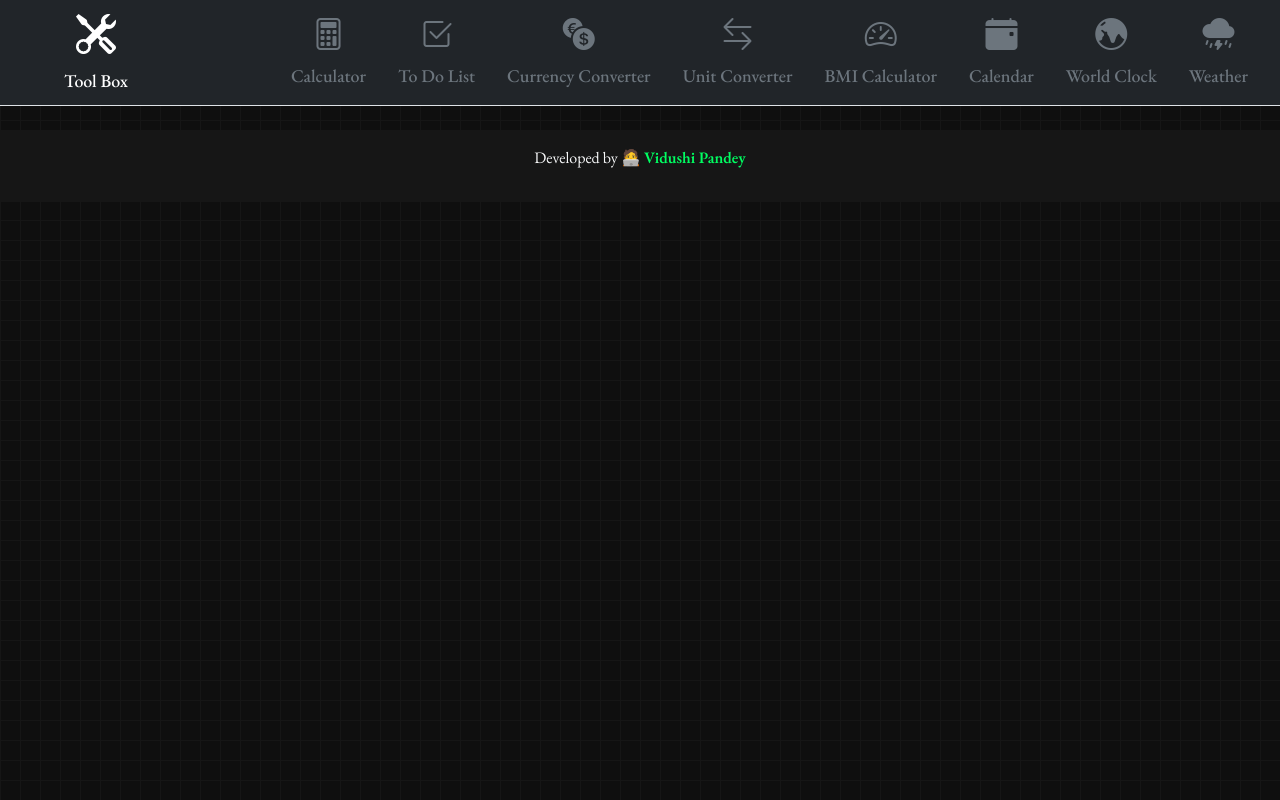
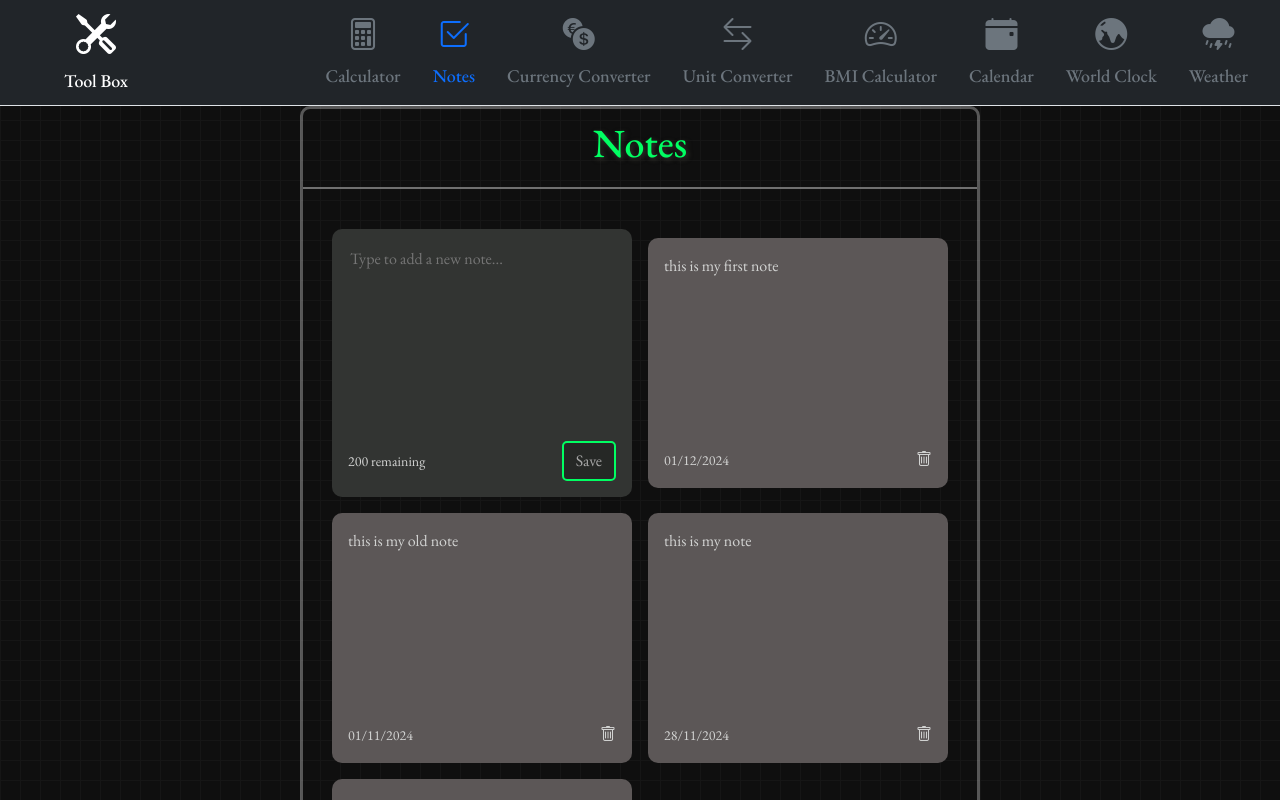
Before and after one commit to Vidushi87/toolkit, a React (Vite) app: page /notes in a window 1280 px wide. Shown: the top 800 px of the page. Built offline with nearby package versions, Linux system fonts and the light colour scheme.

Commit message:
Started Working on Notes

```diff
--- a/src/App.jsx
+++ b/src/App.jsx
@@ -1,6 +1,6 @@
 import "bootstrap/dist/css/bootstrap.min.css";
 import "bootstrap-icons/font/bootstrap-icons.css";
-import "./App.css"
+import "./App.css";
 import { BrowserRouter as Router, Routes, Route } from "react-router-dom";
 import Calendar from "./components/Calendar/Calendar";
 import Header from "./components/Header/Header";
@@ -10,7 +10,7 @@ import BMICalculator from "./components/BMICalculator/BMICalculator";
 import UnitConverter from "./components/UnitConverter/UnitConverter";
 import Dashboard from "./components/Dashboard/Dashboard";
 import Calculator from "./components/Calculator/Calculator";
-import ToDoList from "./components/ToDoList/ToDoList";
+import Notes from "./components/Notes/Notes";
 import WorldClock from "./components/WorldClock/WorldClock";
 import Weather from "./components/Weather/Weather";
 
@@ -25,7 +25,7 @@ function App() {
         <Route path="/unitconverter" element={<UnitConverter />} />
         <Route path="/bmicalculator" element={<BMICalculator />} />
         <Route path="/calendar" element={<Calendar />} />
-        <Route path="/todolist" element={<ToDoList />} />
+        <Route path="/notes" element={<Notes />} />
         <Route path="/worldclock" element={<WorldClock />} />
         <Route path="/weather" element={<Weather />} />
       </Routes>
--- a/src/components/Header/NavBar.jsx
+++ b/src/components/Header/NavBar.jsx
@@ -44,7 +44,7 @@ const NavBar = () => {
         </li>
         <li>
           <NavLink
-            to="/todolist"
+            to="/notes"
             className={({ isActive }) =>
               `nav-link text-center ${
                 isActive ? styles.active : "text-secondary"
@@ -58,7 +58,7 @@ const NavBar = () => {
                     isActive ? styles.activeIcon : ""
                   }`}
                 ></i>
-                To Do List
+                Notes
               </>
             )}
           </NavLink>
--- /dev/null
+++ b/src/components/Notes/AddNote.jsx
@@ -0,0 +1,20 @@
+import React from "react";
+import styles from "./Notes.module.css";
+
+const AddNote = () => {
+  return (
+    <div className={`p-3 ${styles.note} ${styles.addNote}`}>
+      <textarea
+        rows="8"
+        cols="10"
+        placeholder="Type to add a new note..."
+      ></textarea>
+      <div className={styles.noteFooter}>
+        <small>200 remaining</small>
+        <button className={`btn ${styles.save}`}>Save</button>
+      </div>
+    </div>
+  );
+};
+
+export default AddNote;
--- /dev/null
+++ b/src/components/Notes/Note.jsx
@@ -0,0 +1,16 @@
+import React from "react";
+import styles from "./Notes.module.css";
+
+const Note = ({ id, text, date }) => {
+  return (
+    <div className={`p-3 ${styles.note}`}>
+      <span>{text}</span>
+      <div className={styles.noteFooter}>
+        <small>{date}</small>
+        <i className="bi bi-trash"></i>
+      </div>
+    </div>
+  );
+};
+
+export default Note;
--- /dev/null
+++ b/src/components/Notes/Notes.jsx
@@ -0,0 +1,26 @@
+import React, { useState } from "react";
+import { nanoid } from "nanoid";
+import styles from "./Notes.module.css";
+import NotesList from "./NotesList";
+
+const Notes = () => {
+  const [notes, SetNotes] = useState([
+    { id: nanoid(), text: "this is my first note", date: "01/12/2024" },
+    { id: nanoid(), text: "this is my old note", date: "01/11/2024" },
+    { id: nanoid(), text: "this is my note", date: "28/11/2024" },
+    { id: nanoid(), text: "this is note", date: "30/11/2024" },
+  ]);
+
+  return (
+    <div className={styles.container}>
+      <div className={styles.notes}>
+        <center>
+          <h1>Notes</h1>
+        </center>
+        <NotesList notes={notes}/>
+      </div>
+    </div>
+  );
+};
+
+export default Notes;
--- /dev/null
+++ b/src/components/Notes/Notes.module.css
@@ -0,0 +1,82 @@
+body {
+  background-color: #0f0f0f important!;
+  color: #ffffff;
+  background-image: linear-gradient(#161616 1px, transparent 1px),
+    linear-gradient(to right, #161616 1px, #0f0f0f 1px);
+  background-size: 20px 20px;
+}
+
+.notes {
+  border: 3px solid rgba(255, 255, 255, 0.3);
+  border-radius: 10px;
+  max-width: 680px;
+  width: 100%;
+  overflow: hidden;
+  color: #00ff62;
+  padding-top: 10px;
+}
+
+.notes h1 {
+  text-shadow: 2px 2px 5px rgba(79, 79, 65, 0.6);
+}
+
+.container {
+  min-height: 100dvh;
+  display: flex;
+  align-items: center;
+  justify-content: center;
+  flex-direction: grid;
+  gap: 1rem;
+  flex-grow: 1;
+}
+
+.notesList {
+  width: auto;
+  display: grid;
+  margin-top: 20px;
+  border-top: 2px solid #808080db;
+  padding: 40px;
+  grid-gap: 1rem;
+  grid-template-columns: repeat(2, 300px);
+  align-items: center;
+  justify-content: center;
+  color: #d2d3d2;
+}
+
+.note {
+  background-color: #5c5757;
+  border-radius: 10px;
+  min-height: 250px;
+  display: flex;
+  flex-direction: column;
+  justify-content: space-between;
+}
+
+.noteFooter {
+  display: flex;
+  align-items: center;
+  justify-content: space-between;
+}
+
+.addNote {
+  background-color: #323432;
+}
+.addNote textarea {
+  border: none;
+  resize: none;
+  background-color: #323432;
+}
+
+.addNote textarea{
+  outline: none;
+}
+
+.addNote button{
+  font-size: 1rem;
+  border: 2px solid #00ff62;
+  border-radius: 5px;
+  cursor: pointer;
+  transition: background-color 0.3s ease, color 0.3s ease;
+  color:#a7a7a7;
+  background-color: #16161669;
+}
--- /dev/null
+++ b/src/components/Notes/NotesList.jsx
@@ -0,0 +1,17 @@
+import React from "react";
+import styles from "./Notes.module.css";
+import Note from "./Note";
+import AddNote from "./AddNote";
+
+const NotesList = ({ notes }) => {
+  return (
+    <div className={`${styles.notesList}`}>
+      <AddNote />
+      {notes.map((note) => (
+        <Note id={note.id} text={note.text} date={note.date} />
+      ))}
+    </div>
+  );
+};
+
+export default NotesList;
--- a/src/components/ToDoList/ToDoList.jsx
+++ /dev/null
@@ -1,14 +0,0 @@
-import React from "react";
-import styles from './ToDoList.module.css'
-
-const ToDoList = () => {
-  return <div className={styles.container}>
-  <div className={styles.toDoList}>
-    <center>
-      <h1>To Do List</h1>
-    </center>
-  </div>
-  </div>;
-};
-
-export default ToDoList;
--- a/src/components/ToDoList/ToDoList.module.css
+++ /dev/null
@@ -1,33 +0,0 @@
-
-
-body {
-    background-color: #0f0f0f important!;
-    color: #ffffff;
-    background-image: linear-gradient(#161616 1px, transparent 1px),
-      linear-gradient(to right, #161616 1px, #0f0f0f 1px);
-    background-size: 20px 20px;
-  }
-
-  .toDoList {
-    border: 3px solid rgba(255, 255, 255, 0.3);
-    border-radius: 10px;
-    max-width: 600px;
-    width: 100%;
-    overflow: hidden;
-    color: #00ff62;
-    padding-top: 10px;
-  }
-
-  .toDoList h1 {
-    text-shadow: 2px 2px 5px rgba(79, 79, 65, 0.6);
-  }
-
-  .container {
-    min-height: 100dvh;
-    display: flex;
-    align-items: center;
-    justify-content: center;
-    flex-direction: grid;
-    gap: 1rem;
-    flex-grow: 1;
-  }
```
